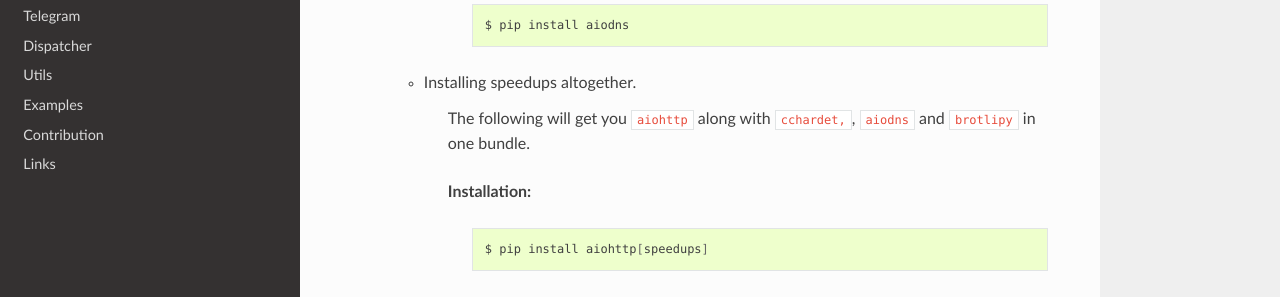
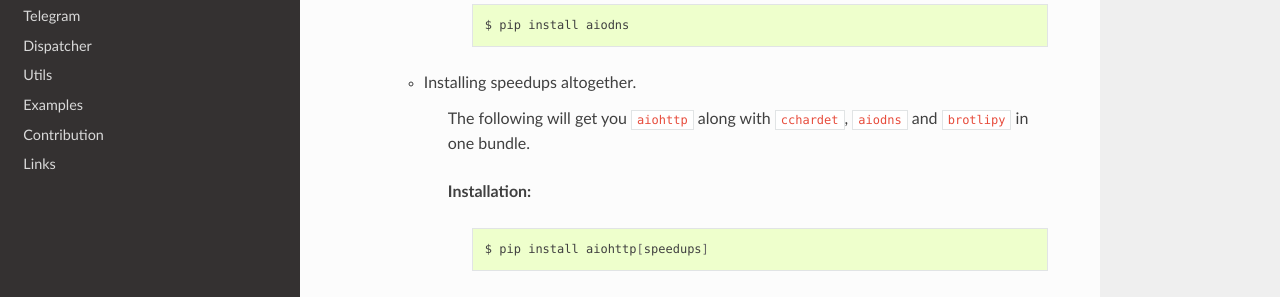
Before and after one commit to NullBrotasli/aiogram, a Sphinx documentation site: the page built from docs/source/install.rst, in a window 1280 px wide and 900 px high, scrolled down 1471 px. Shown: the part 368-665 px from the top of the window. Built offline with Sphinx 7.4.7 and the Read the Docs theme 2.0.0, drawn with Linux system fonts in a browser that asks for light colours; the version number is read from the project's files by our own code.

Commit message:
Remove typo

```diff
--- a/docs/source/install.rst
+++ b/docs/source/install.rst
@@ -86,7 +86,7 @@ You can speedup your bots by following next instructions:
 
     - Installing speedups altogether.
 
-        The following will get you ``aiohttp`` along with ``cchardet,``, ``aiodns`` and ``brotlipy`` in one bundle.
+        The following will get you ``aiohttp`` along with ``cchardet``, ``aiodns`` and ``brotlipy`` in one bundle.
 
         **Installation:**
 
```
